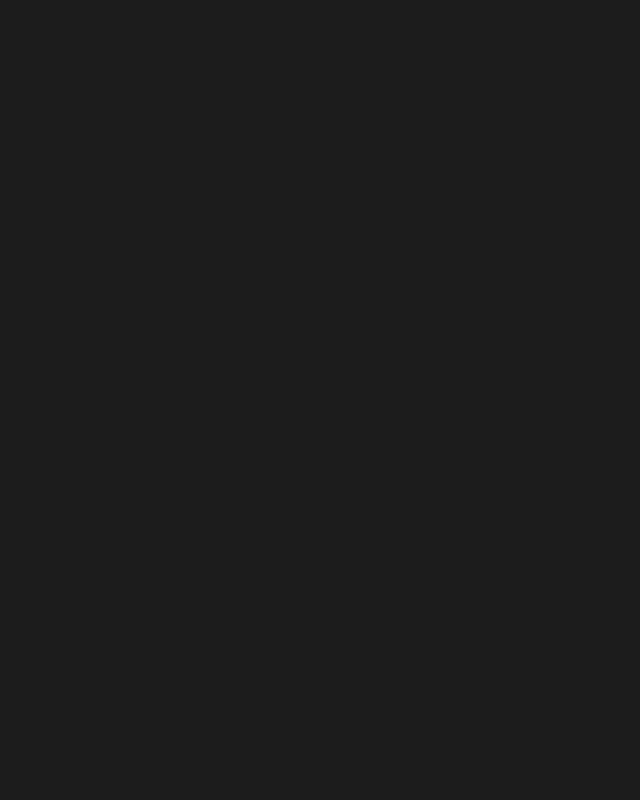
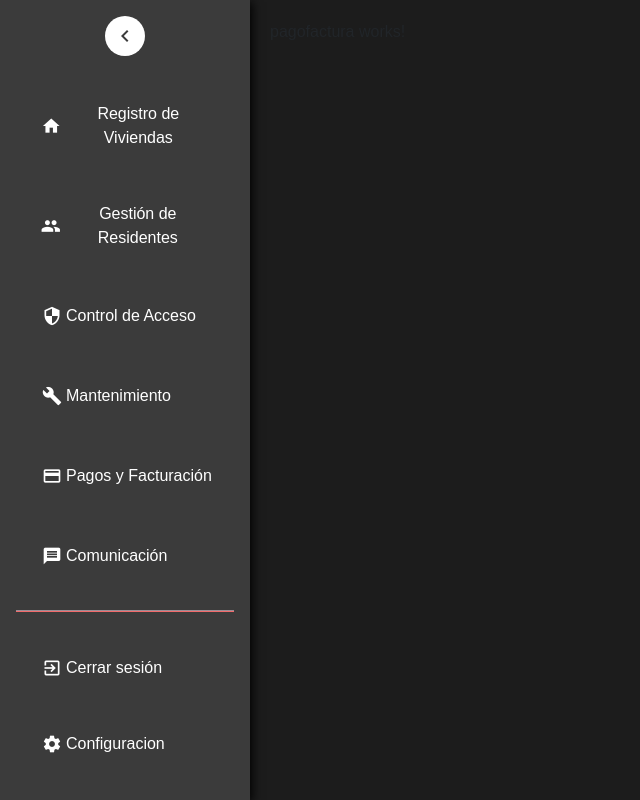
Before and after one commit to EliwtFdez/Appcluster, an Angular app: page /home/pagofactura in a window 1280 px wide. Before the commit this address led to /. Shown: the whole page, without its empty margins (0-640 px from the left). Built offline with nearby package versions, Linux system fonts and the light colour scheme.

Commit message:
interpolacion y cambio dinamico

```diff
--- a/src/app/app.routes.ts
+++ b/src/app/app.routes.ts
@@ -1,4 +1,5 @@
 import { Routes } from '@angular/router';
+import { GestionrecidenciaComponent } from './desktop-home/gestionrecidencia/gestionrecidencia.component';
 
 export const routes: Routes = [
     { path: '', redirectTo: 'login', pathMatch: 'full' },
@@ -17,6 +18,31 @@ export const routes: Routes = [
             {
                 path: 'registroviviendas',
                 loadComponent: () => import('./desktop-home/registroviviendas/registroviviendas.component').then(m => m.RegistroviviendasComponent)
+            },
+            {
+                path: 'gestionrecidencia',
+                loadComponent: () => import('./desktop-home/gestionrecidencia/gestionrecidencia.component').then(m => m.GestionrecidenciaComponent)
+            },
+
+            {
+                path: 'controlaccesso',
+                loadComponent: () => import('./desktop-home/controlacceso/controlacceso.component').then(m => m.ControlaccesoComponent)
+            },
+            {
+                path: 'mantenimiento',
+                loadComponent: () => import('./desktop-home/mantenimiento/mantenimiento.component').then(m => m.MantenimientoComponent)
+            },
+            {
+                path: 'pagofactura',
+                loadComponent: () => import('./desktop-home/pagofactura/pagofactura.component').then(m => m.PagofacturaComponent)
+            },
+            {
+                path: 'comunicacion',
+                loadComponent: () => import('./desktop-home/comunicacion/comunicacion.component').then(m => m.ComunicacionComponent)
+            },
+            {
+                path: 'configuracion',
+                loadComponent: () => import('./desktop-home/configuracion/configuracion.component').then(m => m.ConfiguracionComponent)
             }
         ]
     },
--- a/src/app/slidebard/slidebard.component.ts
+++ b/src/app/slidebard/slidebard.component.ts
@@ -19,6 +19,8 @@ export class SlidebardComponent {
   isCollapsed = false;
   @Output() toggle = new EventEmitter<boolean>();
   constructor(private viviendaService: ViviendaService) {}
+  urlbase = '/home';
+
 
   // Función para alternar el estado del sidebar
   toggleSidebar() {
@@ -29,17 +31,17 @@ export class SlidebardComponent {
 
   // Lista de ítems del menú
   menuItems = [
-    { icon: 'home', label: 'Registro de Viviendas', route: '/home/registroviviendas' },
-    { icon: 'people', label: 'Gestión de Residentes', route: '/#' },
-    { icon: 'security', label: 'Control de Acceso', route: '/#' },
-    { icon: 'build', label: 'Mantenimiento', route: '/#' },
-    { icon: 'payment', label: 'Pagos y Facturación', route: '/#' },
-    { icon: 'message', label: 'Comunicación', route: '/#' },
+    { icon: 'home',      label: 'Registro de Viviendas',   route: `${this.urlbase}/registroviviendas` },
+    { icon: 'people',    label: 'Gestión de Residentes',   route: `${this.urlbase}/gestionrecidencia` },
+    { icon: 'security',  label: 'Control de Acceso',       route: `${this.urlbase}/controlacceso` },
+    { icon: 'build',     label: 'Mantenimiento',           route: `${this.urlbase}/mantenimiento` },
+    { icon: 'payment',   label: 'Pagos y Facturación',     route: `${this.urlbase}/pagofactura` },
+    { icon: 'message',   label: 'Comunicación',            route: `${this.urlbase}/comunicacion` },
   ];
 
   lastMenuItems = [
     { icon: 'exit_to_app', label: 'Cerrar sesión', route: '/login' },
-    { icon: 'settings', label: 'Configuracion', route: '/config' },
+    { icon: 'settings',    label: 'Configuracion', route: `${this.urlbase}/configuracion` },
   ];
 
   irAVivienda() {
```
Also changed, not shown: src/app/home/home.component.ts (+11 -2 lines).
